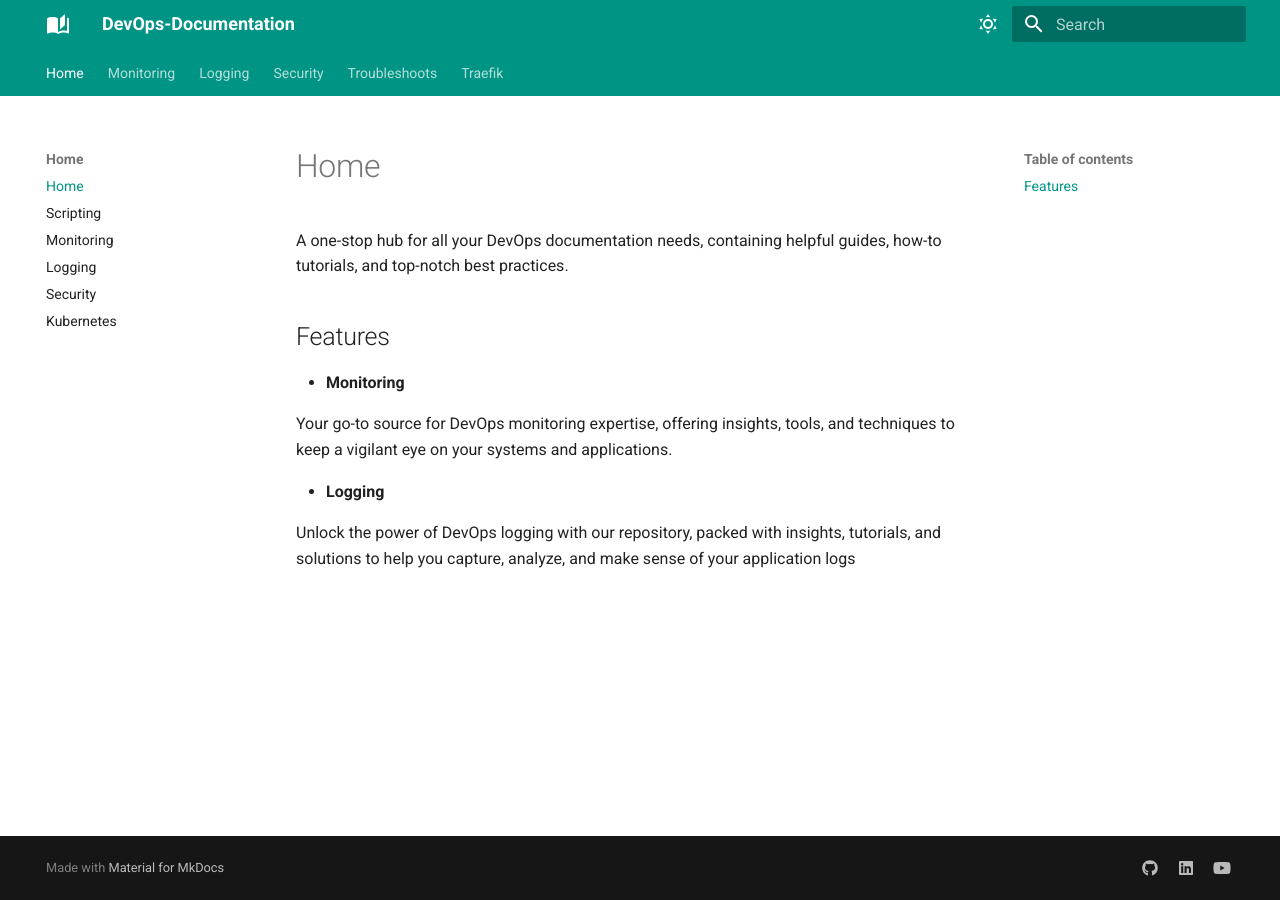
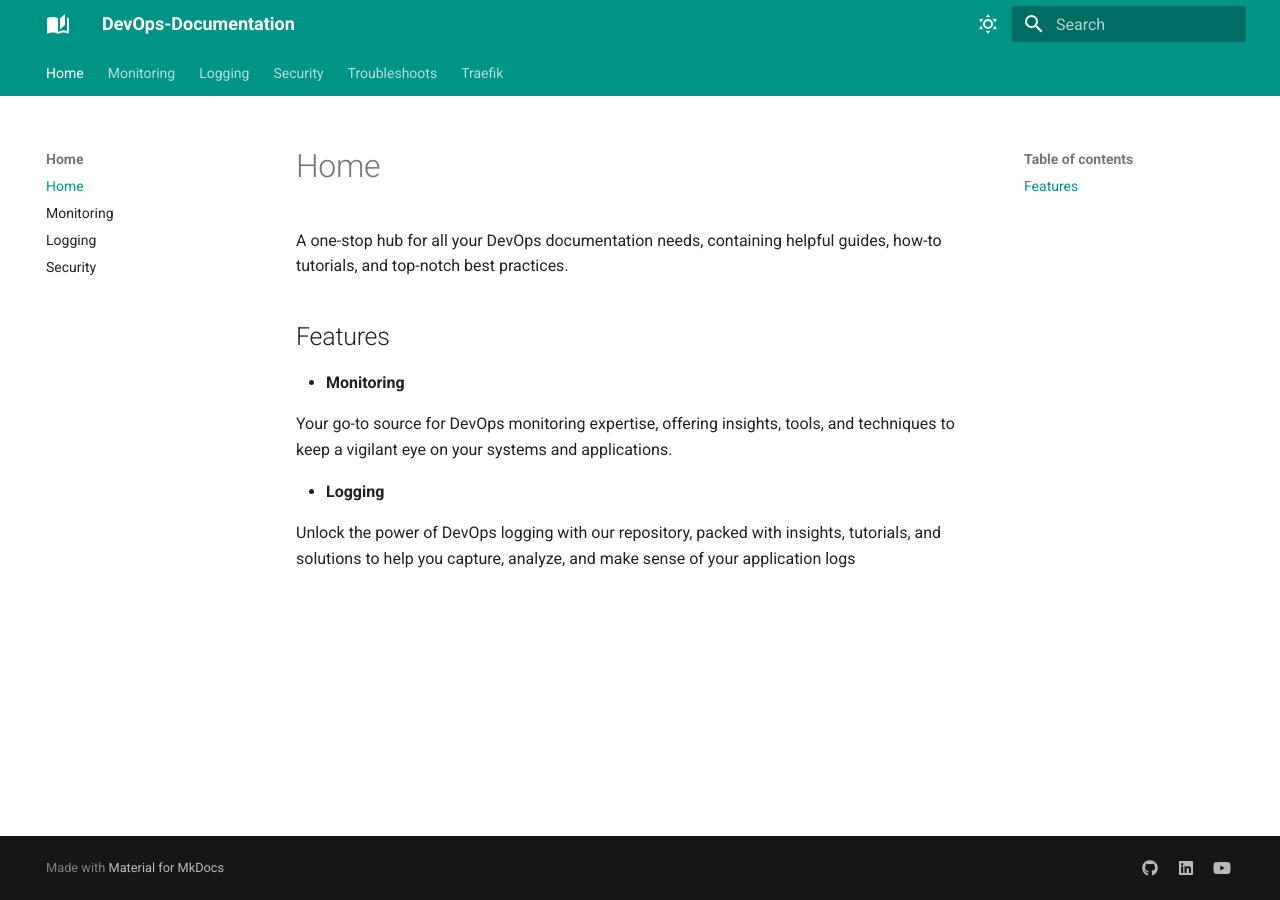
Before and after one commit to rajivgs/DevOpsDocs, an MkDocs documentation site: the page built from docs/index.md, in a window 1280 px wide. Built offline with MkDocs 1.6.1 and Material for MkDocs 9.7.7, drawn with Linux system fonts in a browser that asks for light colours.

Commit message:
some fixes in mkdocs.yml

```diff
--- a/mkdocs.yml
+++ b/mkdocs.yml
@@ -5,11 +5,9 @@ site_url: https://blog.rajivgopalsingh.com.np
 nav:
   - Home:
     - index.md
-    - Scripting: Scripting/bash.md
     - Monitoring: Monitoring/1. setup_prometheus-grafana.md
     - Logging: Logging/kafka.md
     - Security:  Security/KubeScape.md
-    - Kubernetes: Kubernetes/Introduction/intro.md
   - Monitoring:
     - Monitoring/1. setup_prometheus-grafana.md
     - Monitoring/2. gmail_integration.md
```
Also changed, not shown: site/Security/M9Sweeper/index.html, site/search/search_index.json.
